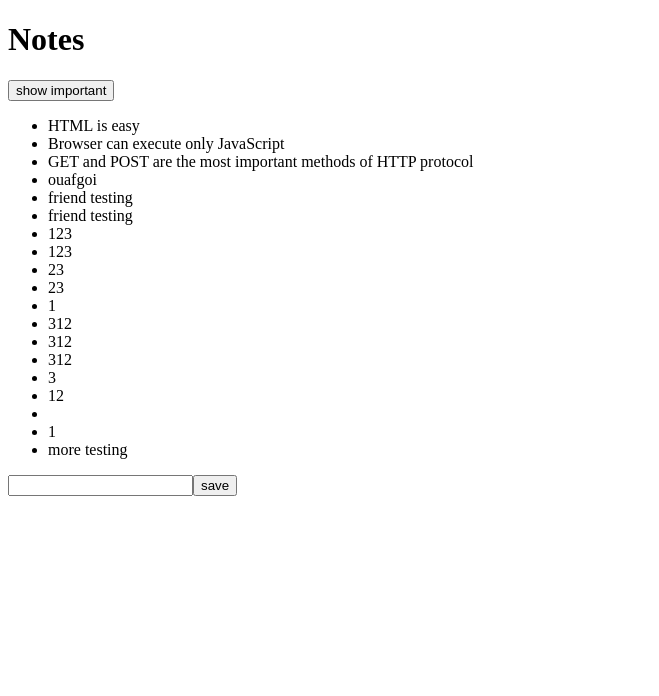
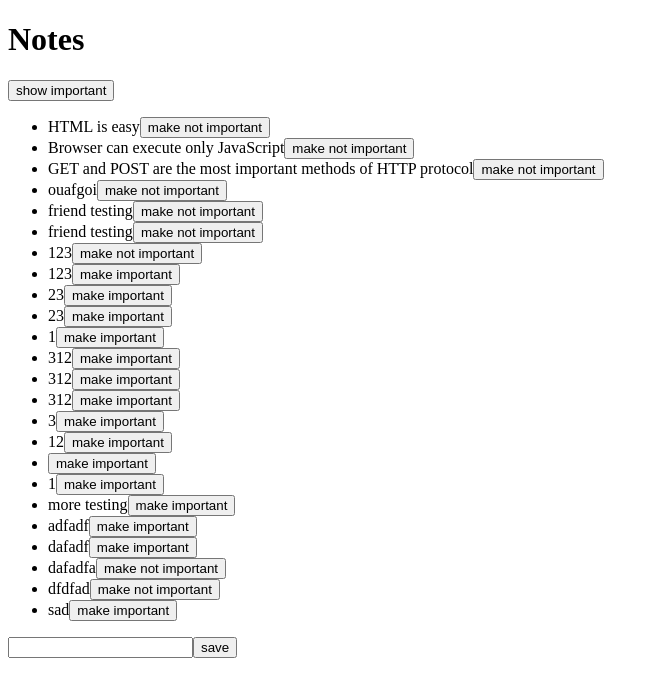
Before and after one commit to JoshL589/FullStackOpen, a React (Create React App) app: page / in a window 1280 px wide. Shown: the top 696 px of the page, without its empty margins (0-659 px from the left). Built offline with nearby package versions, Linux system fonts and the light colour scheme; data requests are answered from the project's data file.

Commit message:
extracting backend communication into a seperate module

```diff
--- a/db.json
+++ b/db.json
@@ -10,7 +10,7 @@
       "id": 2,
       "content": "Browser can execute only JavaScript",
       "date": "2022-1-17T18:39:34.091Z",
-      "important": false
+      "important": true
     },
     {
       "id": 3,
@@ -33,7 +33,7 @@
     {
       "content": "friend testing",
       "date": "2022-12-02T03:47:06.237Z",
-      "important": false,
+      "important": true,
       "id": 6
     },
     {
@@ -57,19 +57,19 @@
     {
       "content": "23",
       "date": "2022-12-02T03:47:08.656Z",
-      "important": true,
+      "important": false,
       "id": 10
     },
     {
       "content": "1",
       "date": "2022-12-02T03:47:08.780Z",
-      "important": true,
+      "important": false,
       "id": 11
     },
     {
       "content": "312",
       "date": "2022-12-02T03:47:09.005Z",
-      "important": true,
+      "important": false,
       "id": 12
     },
     {
@@ -87,7 +87,7 @@
     {
       "content": "3",
       "date": "2022-12-02T03:47:09.624Z",
-      "important": true,
+      "important": false,
       "id": 15
     },
     {
@@ -99,7 +99,7 @@
     {
       "content": "",
       "date": "2022-12-02T03:47:09.882Z",
-      "important": true,
+      "important": false,
       "id": 17
     },
     {
@@ -113,6 +113,36 @@
       "date": "2022-12-02T03:47:12.638Z",
       "important": false,
       "id": 19
+    },
+    {
+      "content": "adfadf",
+      "date": "2022-12-02T04:05:27.691Z",
+      "important": false,
+      "id": 20
+    },
+    {
+      "content": "dafadf",
+      "date": "2022-12-02T04:05:29.703Z",
+      "important": false,
+      "id": 21
+    },
+    {
+      "content": "dafadfa",
+      "date": "2022-12-02T04:05:31.195Z",
+      "important": true,
+      "id": 22
+    },
+    {
+      "content": "dfdfad",
+      "date": "2022-12-02T04:05:32.570Z",
+      "important": true,
+      "id": 23
+    },
+    {
+      "content": "sad",
+      "date": "2022-12-02T04:05:33.731Z",
+      "important": false,
+      "id": 24
     }
   ]
 }
--- a/src/App.js
+++ b/src/App.js
@@ -1,6 +1,7 @@
 import { useState, useEffect } from "react";
 import axios from "axios";
 import Note from "./components/Note";
+import noteService from "./services/notes";
 
 const App = () => {
   const [notes, setNotes] = useState([]);
@@ -8,10 +9,19 @@
   const [showAll, setShowAll] = useState(true);
 
   useEffect(() => {
-    axios.get("http://localhost:3001/notes").then((response) => {
+    noteService.getAll().then((response) => {
       setNotes(response.data);
     });
   }, []);
+
+  const toggleImportanceOf = (id) => {
+    const note = notes.find((n) => n.id === id);
+    const changedNote = { ...note, important: !note.important };
+
+    noteService.update(id, changedNote).then((response) => {
+      setNotes(notes.map((n) => (n.id !== id ? n : response.data)));
+    });
+  };
 
   const addNote = (event) => {
     event.preventDefault();
@@ -43,7 +53,11 @@
       </div>
       <ul>
         {notesToShow.map((note) => (
-          <Note key={note.id} note={note} />
+          <Note
+            key={note.id}
+            note={note}
+            toggleImportance={() => toggleImportanceOf(note.id)}
+          />
         ))}
       </ul>
       <form onSubmit={addNote}>
--- a/src/components/Note.js
+++ b/src/components/Note.js
@@ -1,5 +1,12 @@
-const Note = ({ note }) => {
-  return <li>{note.content}</li>;
+const Note = ({ note, toggleImportance }) => {
+  const label = note.important ? "make not important" : "make important";
+
+  return (
+    <li>
+      {note.content}
+      <button onClick={toggleImportance}>{label}</button>
+    </li>
+  );
 };
 
 export default Note;
--- /dev/null
+++ b/src/services/notes.js
@@ -0,0 +1,20 @@
+import axios from "axios";
+const baseURL = "http://localhost:3001/notes";
+
+const getAll = () => {
+  return axios.get(baseURL);
+};
+
+const create = (newObject) => {
+  return axios.post(baseURL, newObject);
+};
+
+const update = (id, newObject) => {
+  return axios.put(`${baseURL}/${id}`, newObject);
+};
+
+export default {
+  getAll: getAll,
+  create: create,
+  update: update,
+};
```
